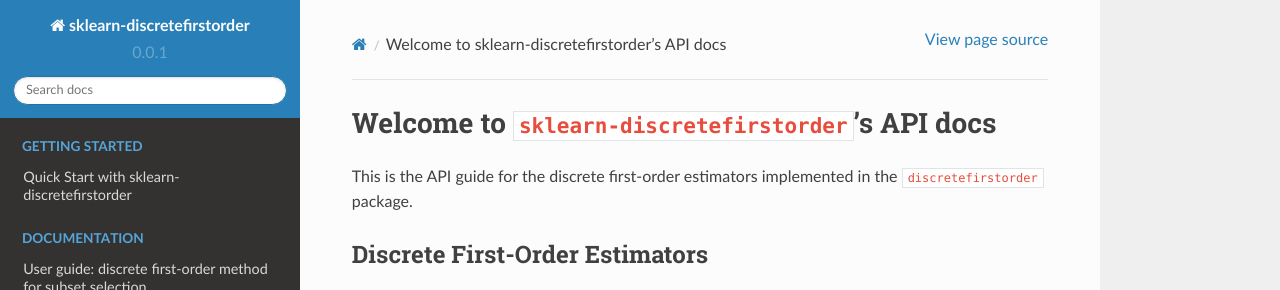
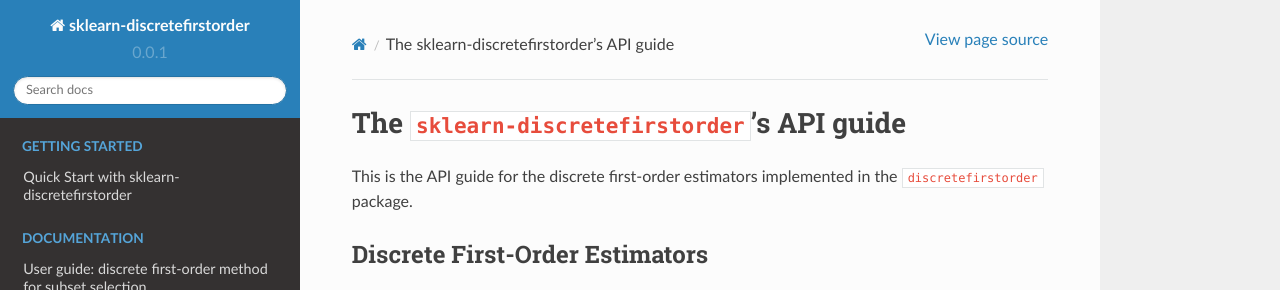
Before and after one commit to miguelfmc/sklearn-discretefirstorder, a Sphinx documentation site: the page built from doc/api.rst, in a window 1280 px wide, cut to the strip 0-290 px from the top of the page. Built offline with Sphinx 7.4.7 and the Read the Docs theme 2.0.0, drawn with Linux system fonts in a browser that asks for light colours; formulas are drawn with MathJax 3; pages that are not in the unit, such as notebooks, are missing from menus; some of the changed text lies outside the part shown.

Commit message:
Changed API docs heading

```diff
--- a/doc/api.rst
+++ b/doc/api.rst
@@ -1,6 +1,6 @@
-#####################################################
-Welcome to ``sklearn-discretefirstorder``'s API docs
-#####################################################
+##############################################
+The ``sklearn-discretefirstorder``'s API guide
+##############################################
 
 This is the API guide for the discrete first-order estimators
 implemented in the ``discretefirstorder`` package.
```
